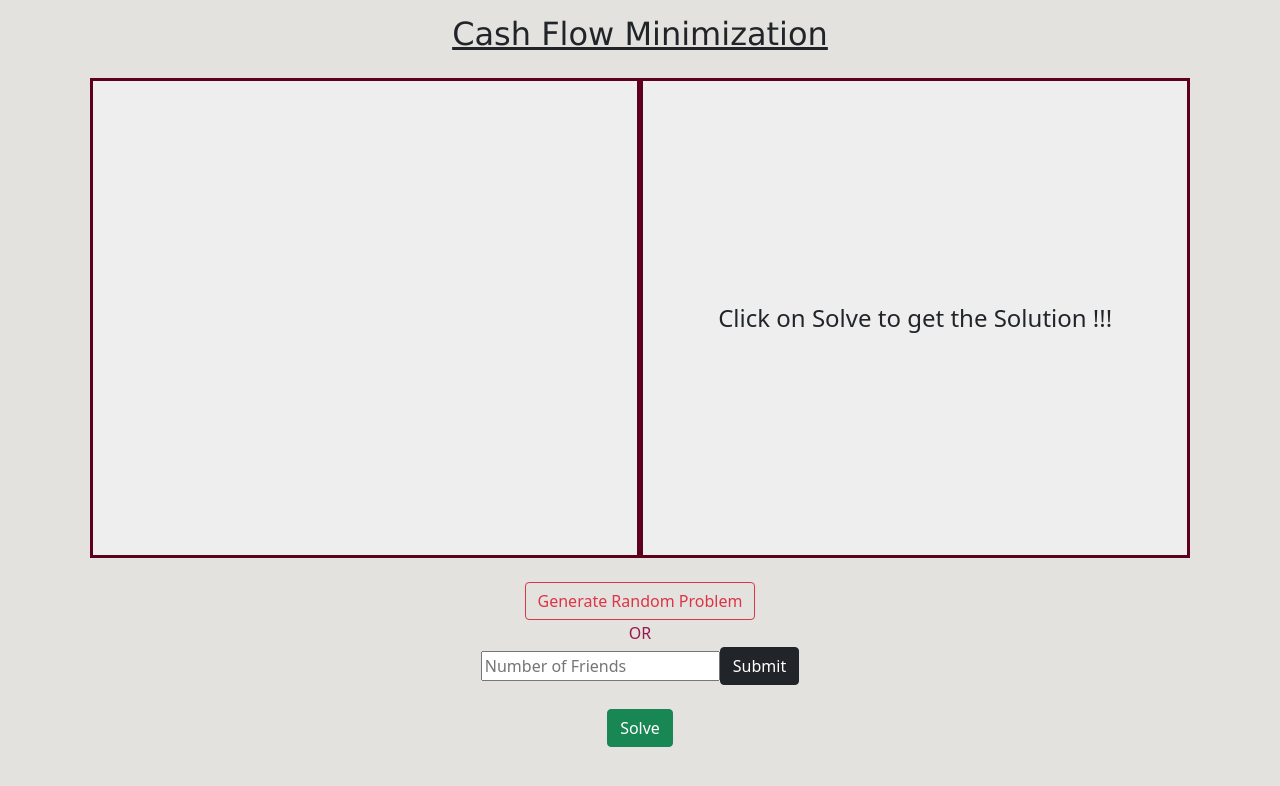
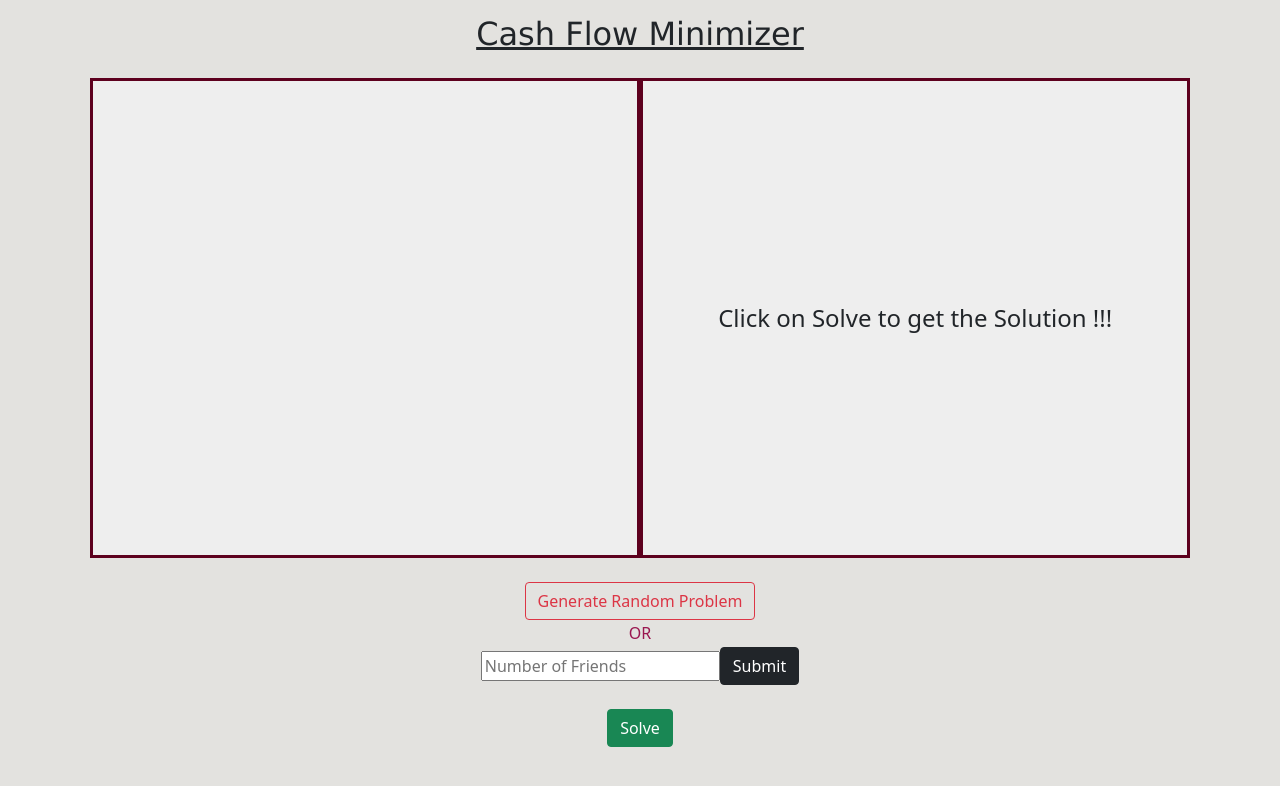
Before and after one commit to MdAyaan/cash-flow-minimizer, a plain HTML site: page index.html in a window 1280 px wide. Drawn offline with nearby package versions, Linux system fonts and the light colour scheme.

Commit message:
Update index.html

```diff
--- a/index.html
+++ b/index.html
@@ -22,7 +22,7 @@
         font-family: Verdana, helvetica, courier, arial;
       "
     >
-      <u>Cash Flow Minimization</u>
+      <u>Cash Flow Minimizer</u>
     </nav>
     <div id="container" class="fluid-container">
       <div id="mynetwork"></div>
```
